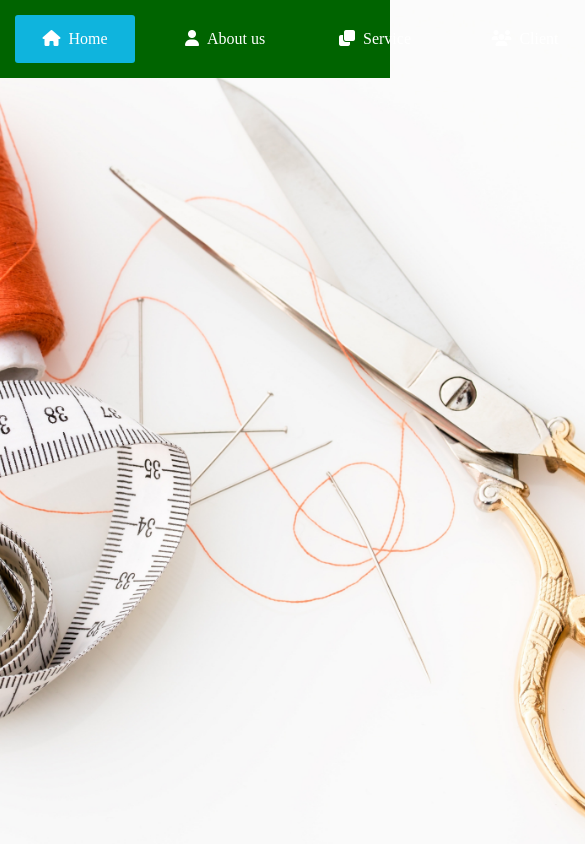
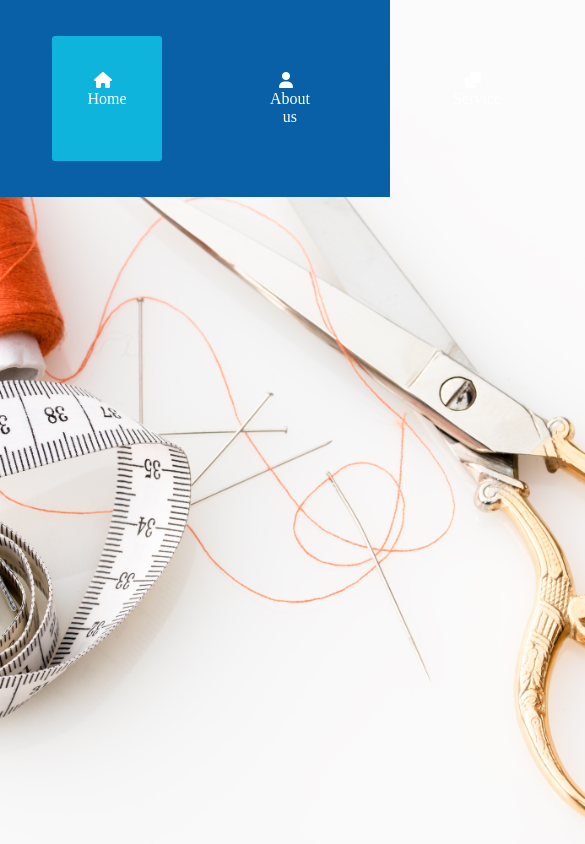
Before and after one commit to Yunusinusah/Yunusinusah, a plain HTML site: page index.html in a window 390 px wide. Shown: the top 844 px of the page, 585 px wide, since content can reach past the window. Drawn offline with Linux system fonts and the light colour scheme.

Commit message:
Mobile Devices

```diff
--- a/style.css
+++ b/style.css
@@ -92,3 +92,18 @@ color: #b2ff00;
   background-color: rgb(0, 100, 0);
 
 }
+@media (max-width: 600px) {
+  .manu-bar ul li{
+    width: 100%;
+    padding: 10%;
+    margin: 10%
+  }
+  .manu-bar{
+    background: rgb(10, 96, 166);
+    text-align: center;
+  }
+  body{
+    width: 100%;
+    height: 100vh;
+  }
+}
```
